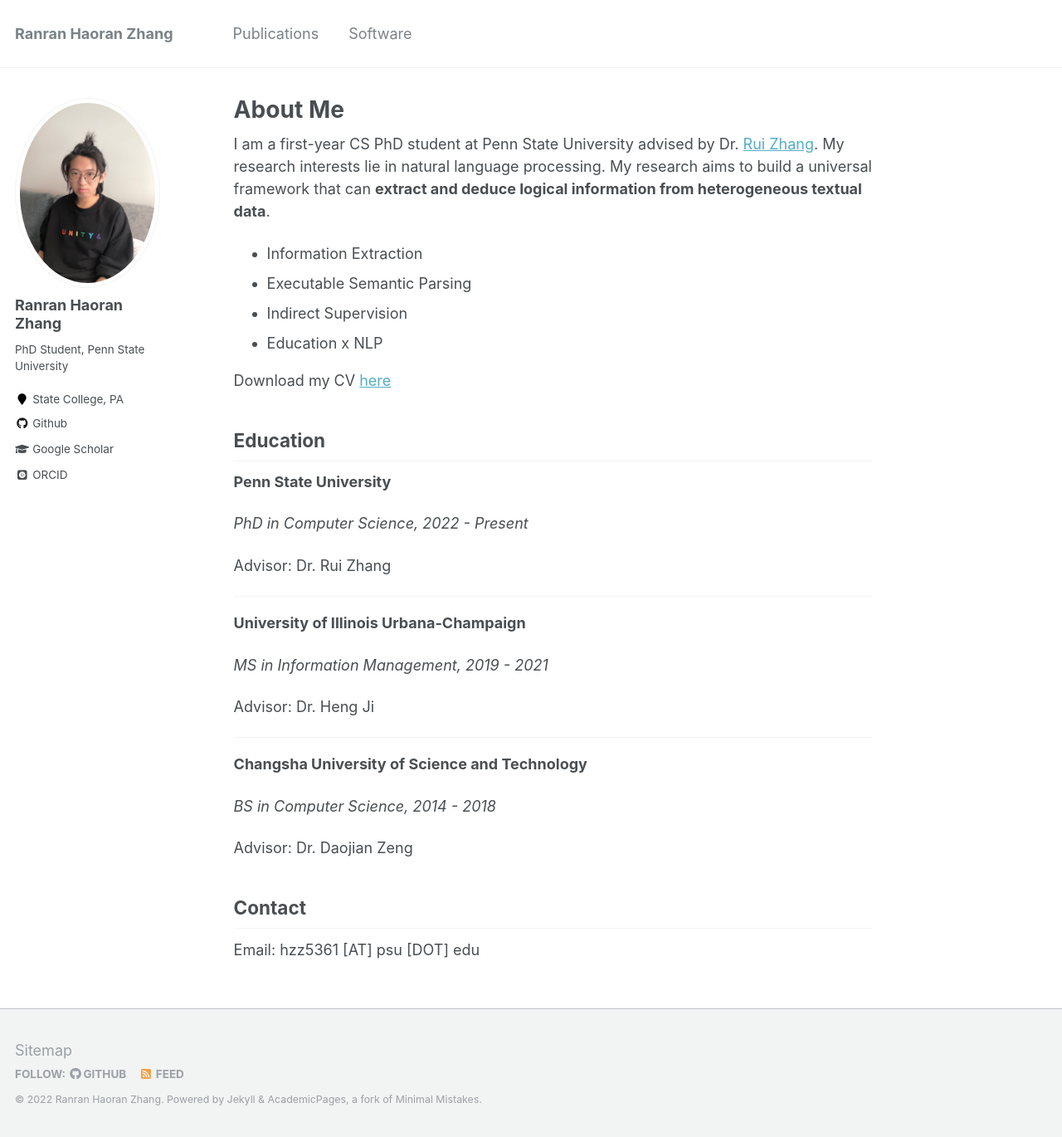
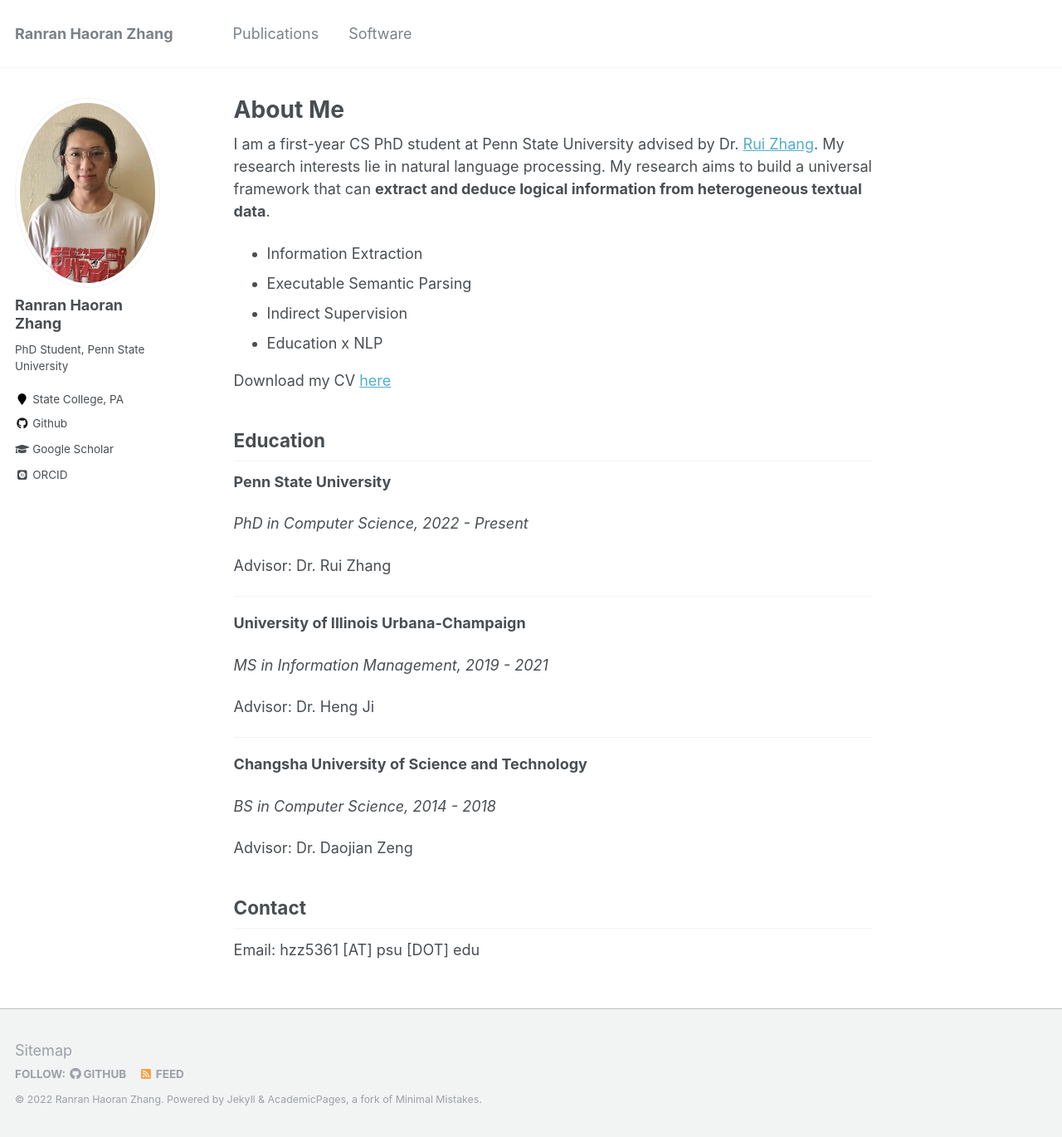
Before and after one commit to WindChimeRan/WindChimeRan.github.io, a Jekyll site: the page built from _pages/about.md, in a window 1280 px wide and 1370 px high. Shown: the whole window at 83% size. Built offline with Jekyll 4.4.1, drawn with Linux system fonts in a browser that asks for light colours; some web fonts are replaced.

Commit message:
new photo

```diff
--- a/_config.yml
+++ b/_config.yml
@@ -81,7 +81,8 @@ analytics:
 # Site Author
 author:
   name             : "Ranran Haoran Zhang"
-  avatar           : "photo.jpeg"
+  # avatar           : "photo.jpeg"
+  avatar           : "homepage_photo.jpeg"
   bio              : "PhD Student, Penn State University"
   location         : State College, PA
   employer         :
```
Also changed, not shown: images/homepage_photo.jpeg (added).
